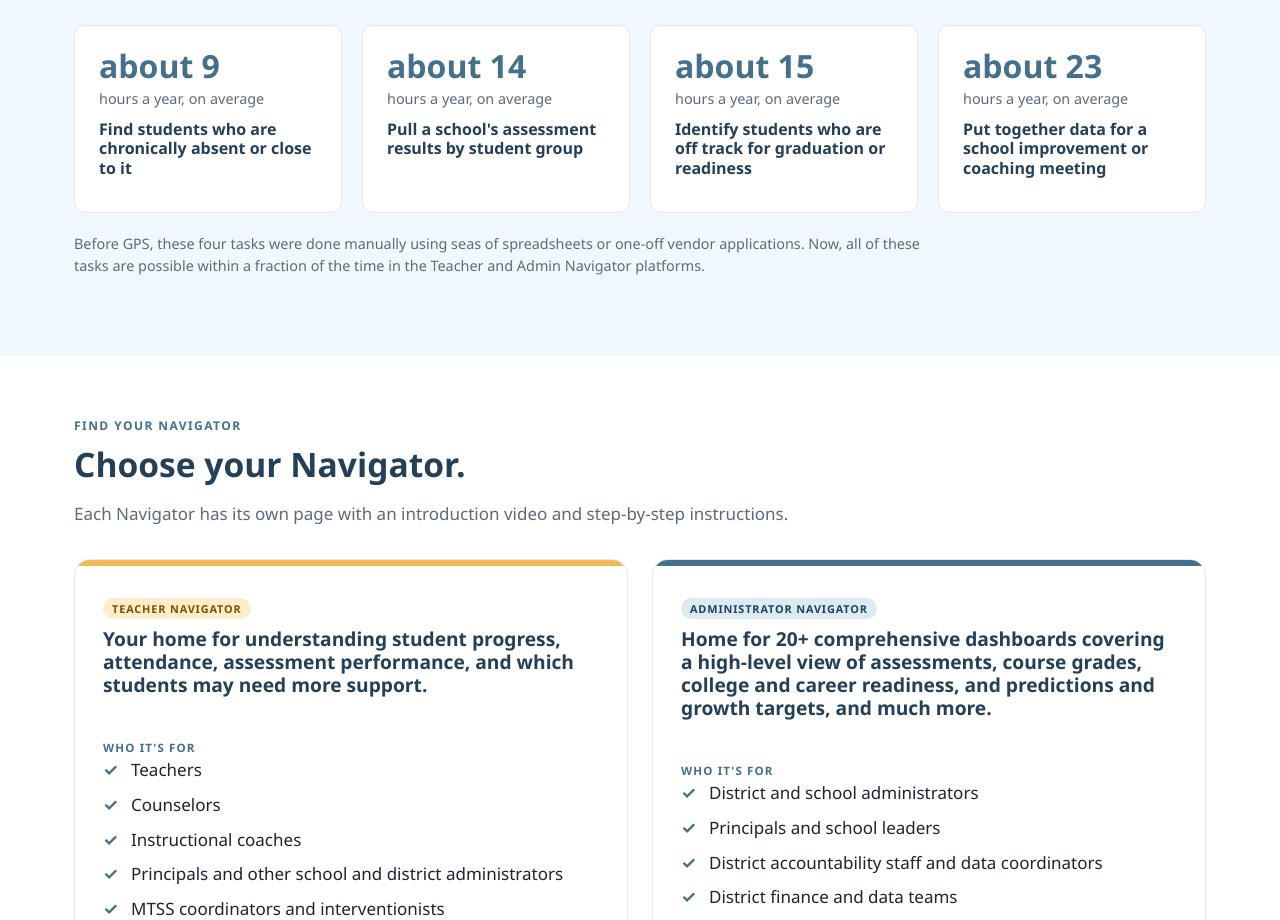
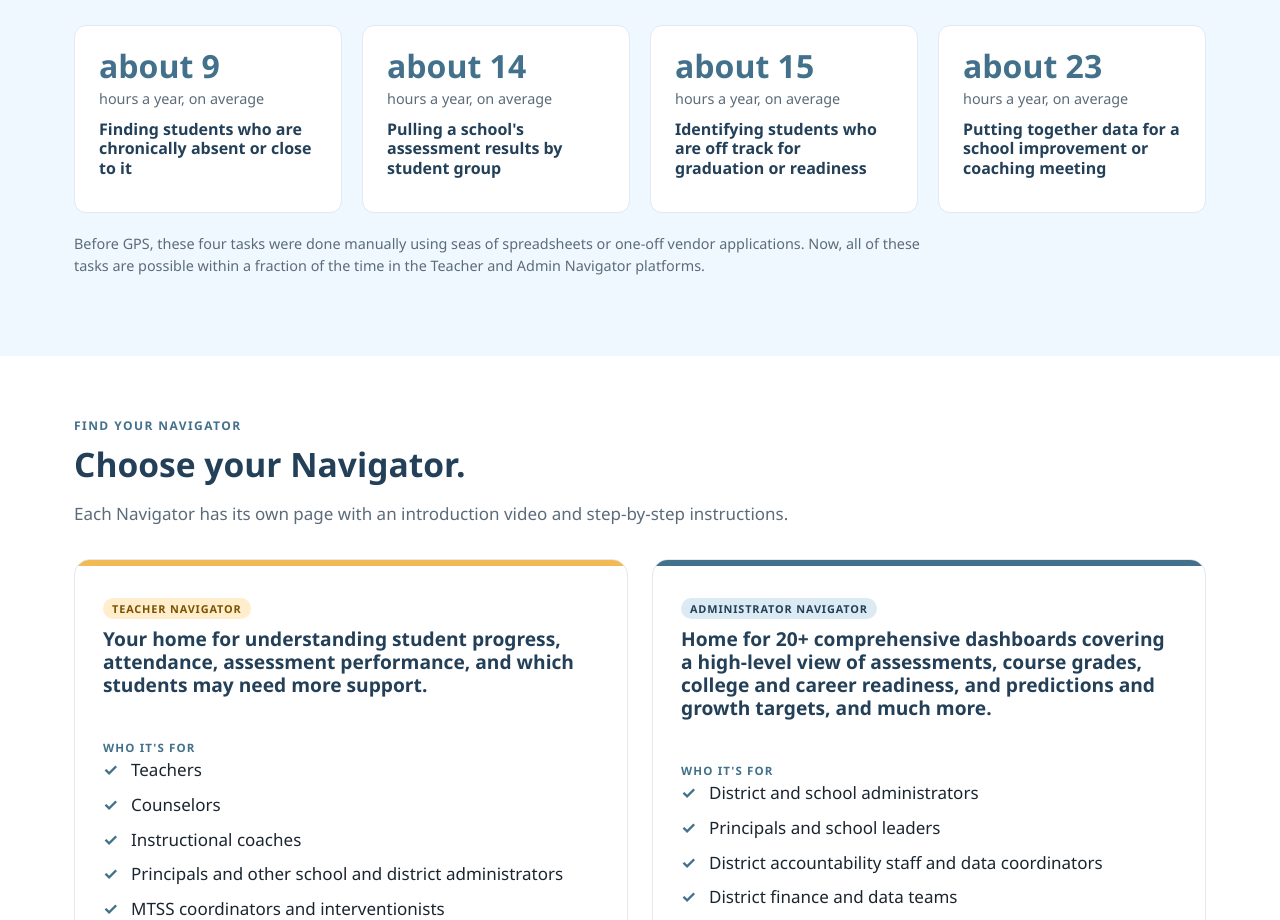
Before and after one commit to mbranch-scde/GPS-Site-Review-3, a plain HTML site: page index.html in a window 1280 px wide. Shown: the part 1686-2606 px from the top of the page. Drawn offline with Linux system fonts and the light colour scheme.

```diff
--- a/index.html
+++ b/index.html
@@ -58,7 +58,7 @@
     <div><h2>How much time can GPS save you?</h2><p>We asked 64 principals, coaches, teachers, and district staff across 20 districts how much time they spend doing 4 common, repeatable tasks related to their work. All four of these tasks can be done in GPS.</p></div>
     <div class="time-total"><div class="stat big">about 60 hours</div><p>a year, for someone who does all four tasks. That is more than a full work week.</p></div>
   </div>
-  <div class="grid g4"><div class="card statcard"><div class="stat">about 9</div><div class="stat-label">hours a year, on average</div><h3>Find students who are chronically absent or close to it</h3></p></div><div class="card statcard"><div class="stat">about 14</div><div class="stat-label">hours a year, on average</div><h3>Pull a school's assessment results by student group</h3><p class="stat-n"</p></div><div class="card statcard"><div class="stat">about 15</div><div class="stat-label">hours a year, on average</div><h3>Identify students who are off track for graduation or readiness</h3><p class="stat-n"</p></div><div class="card statcard"><div class="stat">about 23</div><div class="stat-label">hours a year, on average</div><h3>Put together data for a school improvement or coaching meeting</h3><p class="stat-n"</p></div></div>
+  <div class="grid g4"><div class="card statcard"><div class="stat">about 9</div><div class="stat-label">hours a year, on average</div><h3>Finding students who are chronically absent or close to it</h3></p></div><div class="card statcard"><div class="stat">about 14</div><div class="stat-label">hours a year, on average</div><h3>Pulling a school's assessment results by student group</h3><p class="stat-n"</p></div><div class="card statcard"><div class="stat">about 15</div><div class="stat-label">hours a year, on average</div><h3>Identifying students who are off track for graduation or readiness</h3><p class="stat-n"</p></div><div class="card statcard"><div class="stat">about 23</div><div class="stat-label">hours a year, on average</div><h3>Putting together data for a school improvement or coaching meeting</h3><p class="stat-n"</p></div></div>
   <p class="note">Before GPS, these four tasks were done manually using seas of spreadsheets or one-off vendor applications. Now, all of these tasks are possible within a fraction of the time in the Teacher and Admin Navigator platforms. </p>
 </div></section>
 
```
